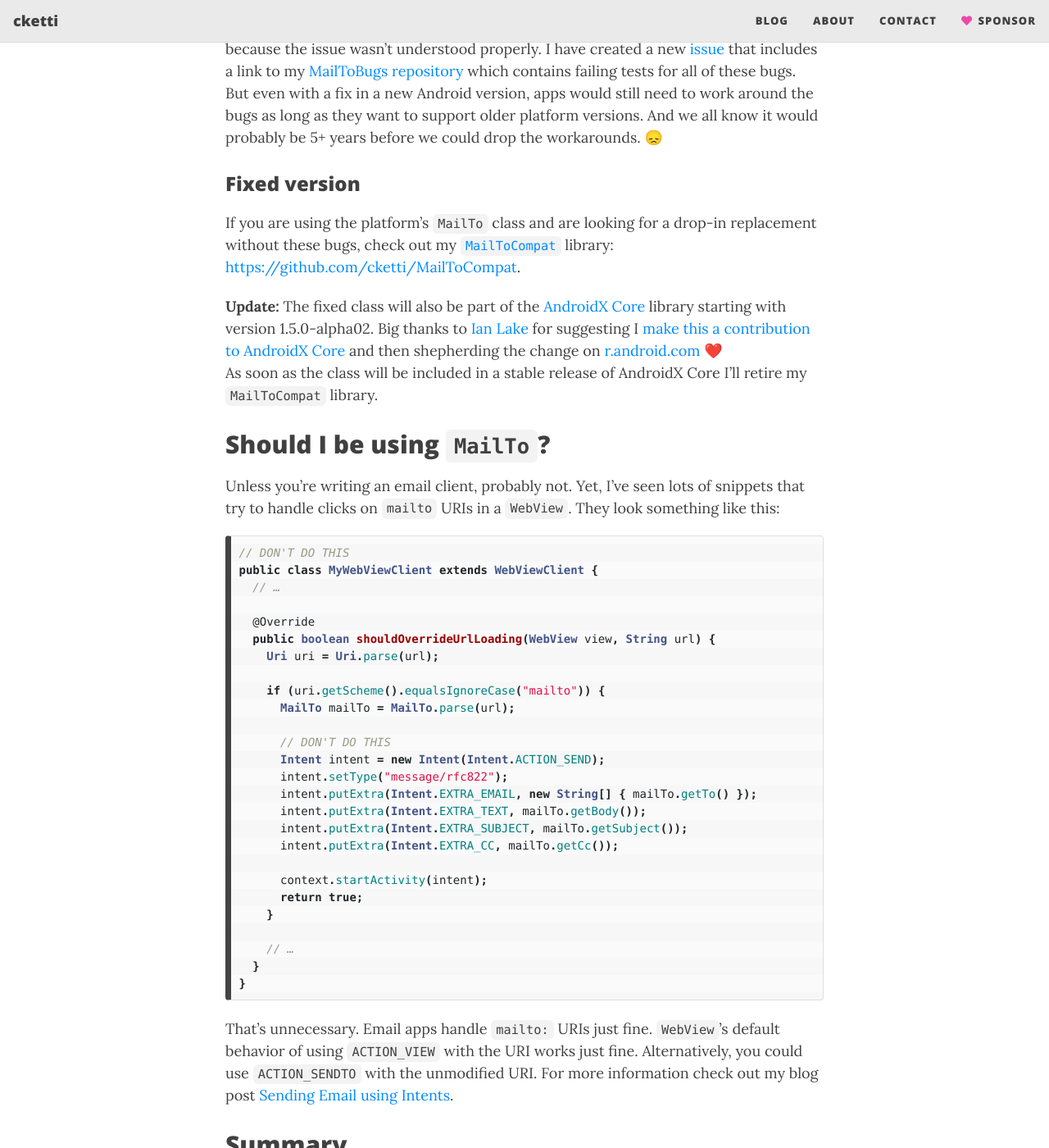
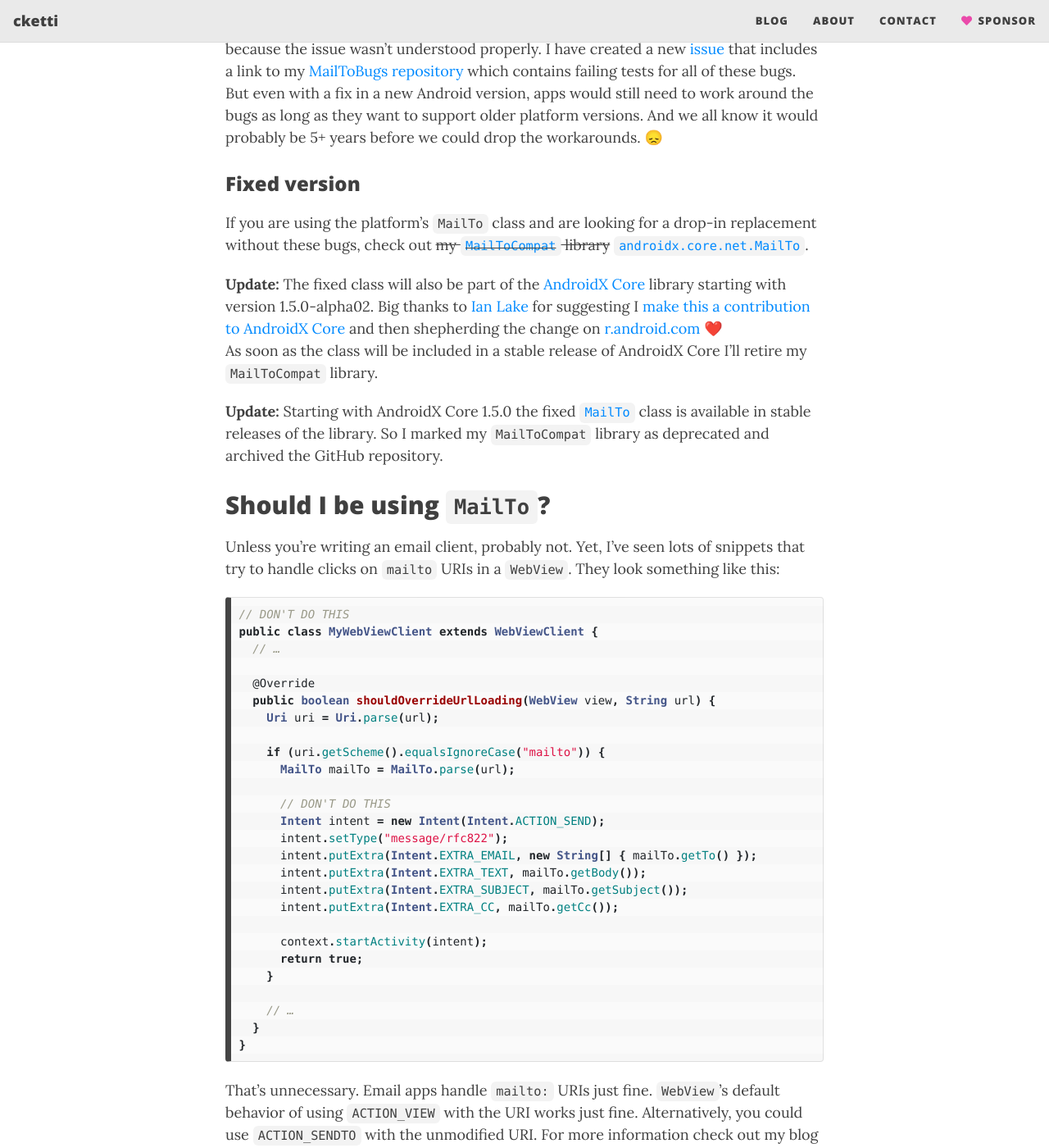
Before and after one commit to cketti/cketti.de, a Jekyll site: the page built from _posts/2020-06-22-android-net-mailto-is-broken.md, in a window 1280 px wide and 1400 px high, scrolled down 3629 px. Shown: the whole window at 82% size. Built offline with Jekyll 4.4.1, drawn with Linux system fonts in a browser that asks for light colours; nearby versions of some CDN libraries; some of the changed text lies outside the part shown.

Commit message:
Update post 'android.net.MailTo is broken'
Add a note on the deprecation of my MailToCompat library.

```diff
--- a/_posts/2020-06-22-android-net-mailto-is-broken.md
+++ b/_posts/2020-06-22-android-net-mailto-is-broken.md
@@ -111,11 +111,12 @@ But even with a fix in a new Android version, apps would still need to work arou
 
 ### Fixed version
 
-If you are using the platform's `MailTo` class and are looking for a drop-in replacement without these bugs, check out my [`MailToCompat`](https://github.com/cketti/MailToCompat) library: [https://github.com/cketti/MailToCompat](https://github.com/cketti/MailToCompat).
+If you are using the platform's `MailTo` class and are looking for a drop-in replacement without these bugs, check out ~~my [`MailToCompat`](https://github.com/cketti/MailToCompat) library~~ [`androidx.core.net.MailTo`](https://developer.android.com/reference/kotlin/androidx/core/net/MailTo).
 
 **Update:** The fixed class will also be part of the [AndroidX Core](https://developer.android.com/jetpack/androidx/releases/core) library starting with version 1.5.0-alpha02. Big thanks to [Ian Lake](https://twitter.com/ianhlake) for suggesting I [make this a contribution to AndroidX Core](https://issuetracker.google.com/issues/159827506) and then shepherding the change on [r.android.com](https://android-review.googlesource.com/c/platform/frameworks/support/+/1349602) ❤️
 As soon as the class will be included in a stable release of AndroidX Core I'll retire my `MailToCompat` library.
 
+**Update:** Starting with AndroidX Core 1.5.0 the fixed [`MailTo`](https://developer.android.com/reference/kotlin/androidx/core/net/MailTo) class is available in stable releases of the library. So I marked my `MailToCompat` library as deprecated and archived the GitHub repository.
 
 ## Should I be using `MailTo`?
 
@@ -158,8 +159,10 @@ Alternatively, you could use `ACTION_SENDTO` with the unmodified URI. For more i
 
 The fact that `android.net.MailTo` hasn't been fixed in all those years is a good indicator that the class isn't widely used. The main audience is authors of email clients. And we all had to either learn the hard way that we can't rely on this class or never heard about it and went with our own implementation right from the start.
 
-The takeaway is that you shouldn't be using `android.net.MailTo`. Instead use `MailToCompat` or soon `androidx.core.net.MailTo`. And hopefully then we can mark `android.net.MailTo` as `@Deprecated` and forget all about it. ⚰️
+The takeaway is that you shouldn't be using `android.net.MailTo`. Instead use `androidx.core.net.MailTo`. And hopefully some day we can mark `android.net.MailTo` as `@Deprecated` and forget all about it. ⚰️
 
 ---
 
-[Update (2020-07-09)](https://github.com/cketti/cketti.github.io/commits/master/_posts/2020-06-22-android-net-mailto-is-broken.md): I updated the section "[Fixed version](#fixed-version)" with information about the code being included in the AndroidX Core library.
+[Update (2020-07-09)](https://github.com/cketti/cketti.github.io/commits/main/_posts/2020-06-22-android-net-mailto-is-broken.md): I updated the section "[Fixed version](#fixed-version)" with information about the code being included in the AndroidX Core library.
+
+[Update (2021-07-19)](https://github.com/cketti/cketti.github.io/commits/main/_posts/2020-06-22-android-net-mailto-is-broken.md): My `MailToCompat` library is now deprecated because `androidx.core.net.MailTo` is available in a stable release of the AndroidX Core library.
```
